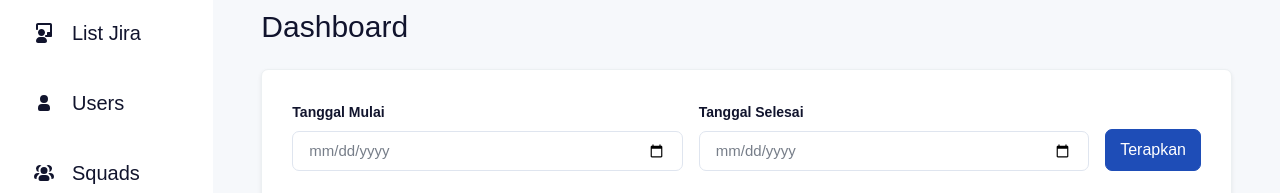
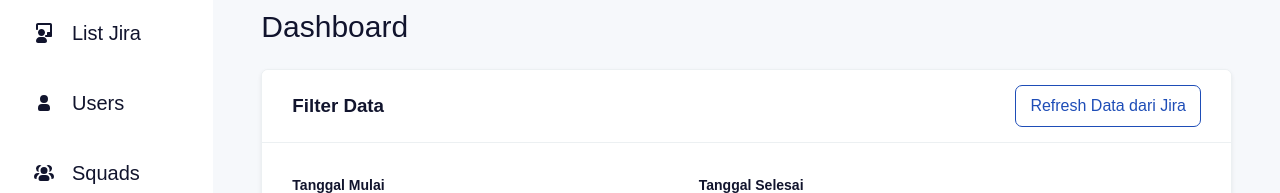
Before and after one commit to zarmintaa/jira-value, a Nuxt app: page /dashboard in a window 1280 px wide. Shown: the part 176-369 px from the top of the page. Built offline with nearby package versions, Linux system fonts and the light colour scheme; no server answers.

Commit message:
initial commit add notification store

```diff
--- a/app.vue
+++ b/app.vue
@@ -1,5 +1,9 @@
 <script lang="ts" setup>
 import { Analytics } from "@vercel/analytics/nuxt";
+const notificationStore = useNotificationStore();
+const { show, message, type } = storeToRefs(notificationStore);
+
+const { hide } = notificationStore;
 </script>
 
 <template>
@@ -11,6 +15,12 @@ import { Analytics } from "@vercel/analytics/nuxt";
       <NuxtLoadingIndicator :height="3" :duration="3000" :throttle="100" />
       <NuxtPage />
       <ErrorNotificationList />
+      <AppNotification
+        v-if="show"
+        :message="message"
+        :type="type"
+        @close="hide"
+      />
     </NuxtLayout>
   </div>
 </template>
--- a/pages/dashboard.vue
+++ b/pages/dashboard.vue
@@ -5,6 +5,7 @@ import KpiCard from "~/components/dashboard/chart/KpiCard.vue";
 import BurnUpChart from "~/components/dashboard/chart/BurnupChart.vue";
 
 const errorStore = useErrorStore();
+const notificationStore = useNotificationStore();
 
 // State untuk form filter
 const filterForm = ref({
@@ -36,6 +37,38 @@ const squadPerformanceData = ref([]);
 // 3. State untuk Burn-up Chart
 const burnUpLoading = ref(false);
 const burnUpChartData = ref([]);
+
+const isSyncing = ref(false); // State loading KHUSUS untuk tombol sync
+
+async function handleManualSync() {
+  // Jangan jalankan sync baru jika sedang berjalan
+  if (isSyncing.value) return;
+
+  isSyncing.value = true;
+  notificationStore.showNotification(
+    "Proses sinkronisasi dengan Jira dimulai...",
+    "info"
+  );
+
+  try {
+    const result = await $fetch("/api/sync/jira-subtasks", {
+      method: "POST",
+    });
+
+    notificationStore.showNotification(
+      result.message || "Sinkronisasi berhasil!",
+      "success"
+    );
+  } catch (error: any) {
+    console.error("Gagal melakukan sinkronisasi manual:", error);
+    notificationStore.showNotification(
+      error.data?.statusMessage || "Sinkronisasi gagal.",
+      "error"
+    );
+  } finally {
+    isSyncing.value = false;
+  }
+}
 
 // ====================================================================
 
@@ -97,7 +130,7 @@ function handleFilterSubmit() {
   if (!filterForm.value.startDate || !filterForm.value.endDate) {
     errorStore.addError(
       "Silakan isi Tanggal Mulai dan Tanggal Selesai.",
-      "Data Filter Tidak Lengkap",
+      "Data Filter Tidak Lengkap"
     );
     return;
   }
@@ -118,7 +151,7 @@ function handleFilterSubmit() {
 }
 
 const formLoading = computed(
-  () => kpiLoading.value || squadLoading.value || burnUpLoading.value,
+  () => kpiLoading.value || squadLoading.value || burnUpLoading.value
 );
 
 onUnmounted(() => {
@@ -133,6 +166,27 @@ onUnmounted(() => {
     </div>
 
     <div class="card shadow-sm mb-4">
+      <div
+        class="card-header bg-white d-flex align-items-center justify-content-between flex-wrap gap-2"
+      >
+        <h5 class="fw-semibold mb-0">Filter Data</h5>
+        <div class="d-flex gap-2">
+          <button
+            class="btn btn-outline-primary"
+            @click="handleManualSync"
+            :disabled="isSyncing"
+          >
+            <span
+              v-if="isSyncing"
+              class="spinner-border spinner-border-sm me-1"
+              role="status"
+              aria-hidden="true"
+            ></span>
+            {{ isSyncing ? "Menyinkronkan..." : "Refresh Data dari Jira" }}
+          </button>
+        </div>
+      </div>
+
       <div class="card-body">
         <form
           @submit.prevent="handleFilterSubmit"
@@ -182,14 +236,14 @@ onUnmounted(() => {
     <KpiCard :kpis="kpiData" :loading="kpiLoading" />
 
     <div class="mt-4">
+      <BurnUpChart :chart-data="burnUpChartData" :loading="burnUpLoading" />
+    </div>
+
+    <div class="mt-4">
       <SquadPerformanceTable
         :squads="squadPerformanceData"
         :loading="squadLoading"
       />
     </div>
-
-    <div class="mt-4">
-      <BurnUpChart :chart-data="burnUpChartData" :loading="burnUpLoading" />
-    </div>
   </div>
 </template>
--- /dev/null
+++ b/stores/notification.ts
@@ -0,0 +1,52 @@
+// /stores/notification.ts (GAYA BARU: SETUP STORE)
+
+import { ref, computed } from "vue";
+import { defineStore } from "pinia";
+
+// Definisikan tipe notifikasi untuk kejelasan
+export type NotificationType = "success" | "error" | "info";
+
+// Gunakan defineStore dengan "setup function" (mirip <script setup>)
+export const useNotificationStore = defineStore("notification", () => {
+  // 1. State sekarang didefinisikan sebagai `ref`
+  const show = ref(false);
+  const message = ref("");
+  const type = ref<NotificationType>("success");
+  const timeoutId = ref<NodeJS.Timeout | null>(null);
+
+  // 2. Actions sekarang adalah fungsi biasa di dalam scope ini
+  function showNotification(
+    newMessage: string,
+    newType: NotificationType = "success",
+    duration: number = 4000
+  ) {
+    // Hapus timeout lama jika ada notifikasi yang sedang berjalan
+    if (timeoutId.value) {
+      clearTimeout(timeoutId.value);
+    }
+
+    // Set state baru menggunakan .value
+    message.value = newMessage;
+    type.value = newType;
+    show.value = true;
+
+    // Atur timer baru untuk menyembunyikan notifikasi
+    timeoutId.value = setTimeout(() => {
+      hideNotification();
+    }, duration);
+  }
+
+  function hideNotification() {
+    show.value = false;
+    // Tidak perlu reset timeoutId di sini, karena akan di-clear di pemanggilan show berikutnya
+  }
+
+  // 3. Kembalikan semua state dan action yang ingin diekspos
+  return {
+    show,
+    message,
+    type,
+    showNotification,
+    hideNotification,
+  };
+});
```
Also changed, not shown: vercel.json.
